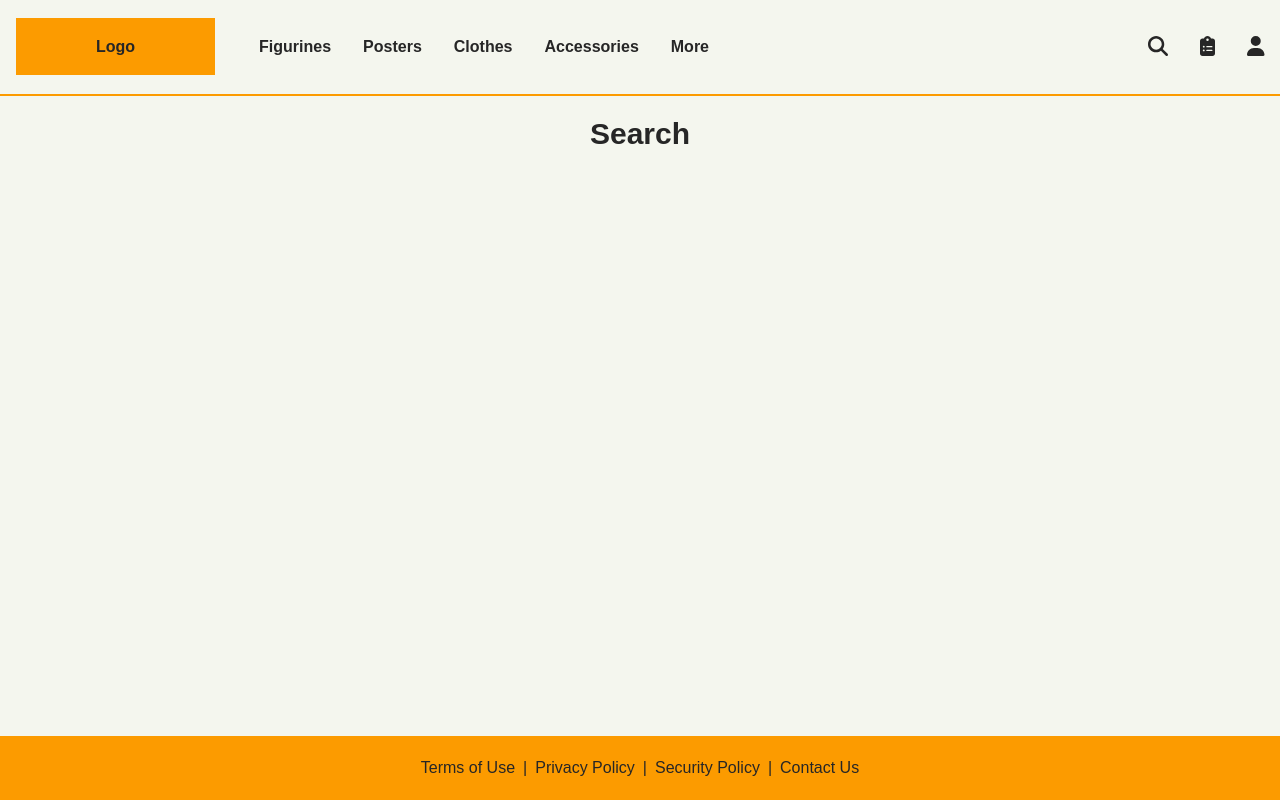
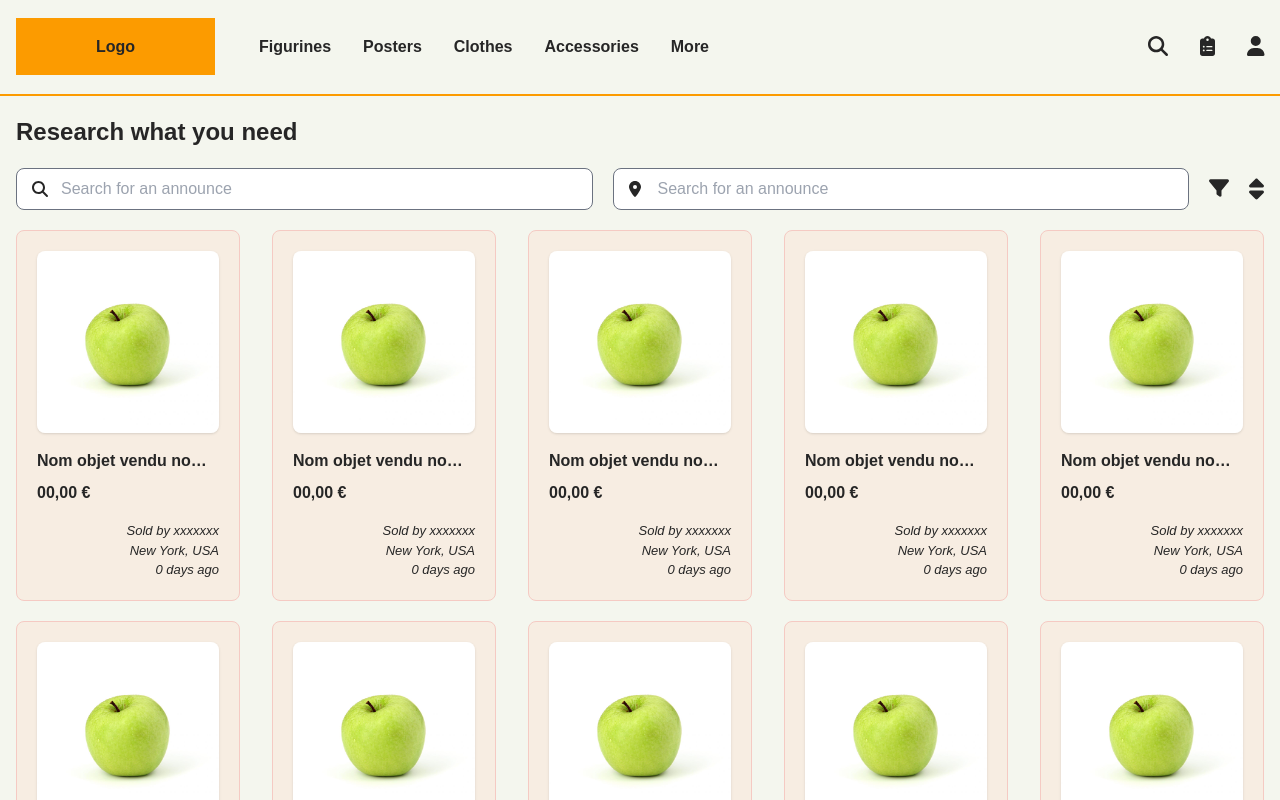
Before and after one commit to David-SDA/otaku-bazaar, a React (Create React App) app: page /search in a window 1280 px wide. Shown: the top 800 px of the page. Built offline with nearby package versions, Linux system fonts and the light colour scheme; data requests are answered from the project's data file.

Commit message:
Construction en cours de la page de recherche

```diff
--- a/src/components/pages/Search.jsx
+++ b/src/components/pages/Search.jsx
@@ -1,7 +1,37 @@
 import React from 'react';
+import SearchBarAnnounce from '../ui/SearchBarAnnounce';
+import SearchBarLocation from '../ui/SearchBarLocation';
+import SearchFilter from '../ui/SearchFilter';
+import SearchSort from '../ui/SearchSort';
+import AnnounceCard from '../ui/AnnounceCard';
 
 export default function Search(){
     return (
-        <h1 className='text-center text-3xl font-bold'>Search</h1>
+        <>
+            <h1 className='text-xl lg:text-2xl font-bold'>
+                Research what you need
+            </h1>
+            <div className='my-5 flex justify-between'>
+                <div className='flex-grow mr-5'>
+                    <SearchBarAnnounce />
+                </div>
+                <div className='flex-grow mr-5'>
+                    <SearchBarLocation />
+                </div>
+                <div className='self-center mr-5'>
+                    <SearchFilter />
+                </div>
+                <div className='self-center'>
+                    <SearchSort />
+                </div>
+            </div>
+            <div className='flex flex-wrap gap-y-5 gap-x-5 justify-around sm:justify-between select-none'>
+                {
+                    Array.from({length: 25}, (_, index) => (
+                        <AnnounceCard key={index} />
+                    ))
+                }
+            </div>
+        </>
     )
 }
--- a/src/components/ui/AnnounceCard.jsx
+++ b/src/components/ui/AnnounceCard.jsx
@@ -3,8 +3,8 @@ import { Link } from 'react-router-dom';
 
 export default function AnnounceCard(){
     return (
-        <div className='bg-[#F7EDE2] border border-[#F5CAC3] rounded-lg flex flex-col mr-6 shrink-0 w-56 group'>
-            <Link to={'announces/2'} className='p-5 rounded-lg' draggable='false'>
+        <div className='bg-[#F7EDE2] border border-[#F5CAC3] rounded-lg flex flex-col shrink-0 w-56 group'>
+            <Link to={'/announces/2'} className='p-5 rounded-lg' draggable='false'>
                 <img src="/assets/images/pomme.jpg" alt='Pomme' className='object-cover rounded-lg shadow pointer-events-none group-hover:scale-105 transition-all duration-300' />
                 <div className='font-bold my-4'>
                     <p className='truncate group-hover:text-primary transition-colors duration-300'>
--- a/src/components/ui/AnnouncesLine.jsx
+++ b/src/components/ui/AnnouncesLine.jsx
@@ -4,7 +4,7 @@ import SeeMoreCard from './SeeMoreCard';
 
 export default function AnnouncesLine(){
     return (
-        <div className='flex pb-4 mb-2 overflow-x-scroll select-none [&::-webkit-scrollbar]:h-2 [&::-webkit-scrollbar-track]:rounded-full [&::-webkit-scrollbar-track]:bg-[#F7EDE2] [&::-webkit-scrollbar-track]:shadow-inner [&::-webkit-scrollbar-thumb]:rounded-full [&::-webkit-scrollbar-thumb]:bg-primary'>
+        <div className='flex gap-x-6 pb-4 mb-2 overflow-x-scroll select-none [&::-webkit-scrollbar]:h-2 [&::-webkit-scrollbar-track]:rounded-full [&::-webkit-scrollbar-track]:bg-[#F7EDE2] [&::-webkit-scrollbar-track]:shadow-inner [&::-webkit-scrollbar-thumb]:rounded-full [&::-webkit-scrollbar-thumb]:bg-primary'>
             {
                 Array.from({length: 9}).map((_, index) => (
                     <AnnounceCard key={index} />
--- /dev/null
+++ b/src/components/ui/SearchBarAnnounce.jsx
@@ -0,0 +1,12 @@
+import React from 'react';
+import { faMagnifyingGlass } from '@fortawesome/free-solid-svg-icons';
+import { FontAwesomeIcon } from '@fortawesome/react-fontawesome';
+
+export default function SearchBarAnnounce() {
+    return (
+        <div className='relative'>
+            <input type='text' placeholder='Search for an announce' className='bg-white w-full ps-11 pe-5 py-2 border border-gray-500 rounded-lg' />
+            <FontAwesomeIcon icon={faMagnifyingGlass} className='absolute left-4 top-1/2 -translate-y-1/2' />
+        </div>
+    )
+}
--- /dev/null
+++ b/src/components/ui/SearchBarLocation.jsx
@@ -0,0 +1,12 @@
+import React from 'react';
+import { faLocationDot } from '@fortawesome/free-solid-svg-icons';
+import { FontAwesomeIcon } from '@fortawesome/react-fontawesome';
+
+export default function SearchBarLocation() {
+    return (
+        <div className='relative'>
+            <input type='text' placeholder='Search for an announce' className='bg-white w-full ps-11 pe-5 py-2 border border-gray-500 rounded-lg' />
+            <FontAwesomeIcon icon={faLocationDot} className='absolute left-4 top-1/2 -translate-y-1/2' />
+        </div>
+    )
+}
--- /dev/null
+++ b/src/components/ui/SearchFilter.jsx
@@ -0,0 +1,11 @@
+import React from 'react';
+import { faFilter } from '@fortawesome/free-solid-svg-icons';
+import { FontAwesomeIcon } from '@fortawesome/react-fontawesome';
+
+export default function SearchFilter(){
+    return (
+        <div className='cursor-pointer'>
+            <FontAwesomeIcon icon={faFilter} size='lg' />
+        </div>
+    )
+}
--- /dev/null
+++ b/src/components/ui/SearchSort.jsx
@@ -0,0 +1,37 @@
+import React, { useState } from 'react';
+import { faSort, faSortUp, faSortDown } from '@fortawesome/free-solid-svg-icons';
+import { FontAwesomeIcon } from '@fortawesome/react-fontawesome';
+
+export default function SearchSort(){
+    const [sortState, setSortState] = useState('none');
+
+    function handleSortClick(){
+        if(sortState === 'none'){
+            setSortState('asc');
+        }
+        else if(sortState === 'asc'){
+            setSortState('desc');
+        }
+        else{
+            setSortState('none');
+        }
+    };
+
+    function getSortIcon(){
+        if(sortState === 'asc'){
+            return faSortUp;
+        }
+        else if(sortState === 'desc'){
+            return faSortDown;
+        }
+        else{
+            return faSort;
+        }
+    };
+
+    return (
+        <div onClick={handleSortClick} className='cursor-pointer'>
+            <FontAwesomeIcon icon={getSortIcon()} size='xl' />
+        </div>
+    )
+}
```
